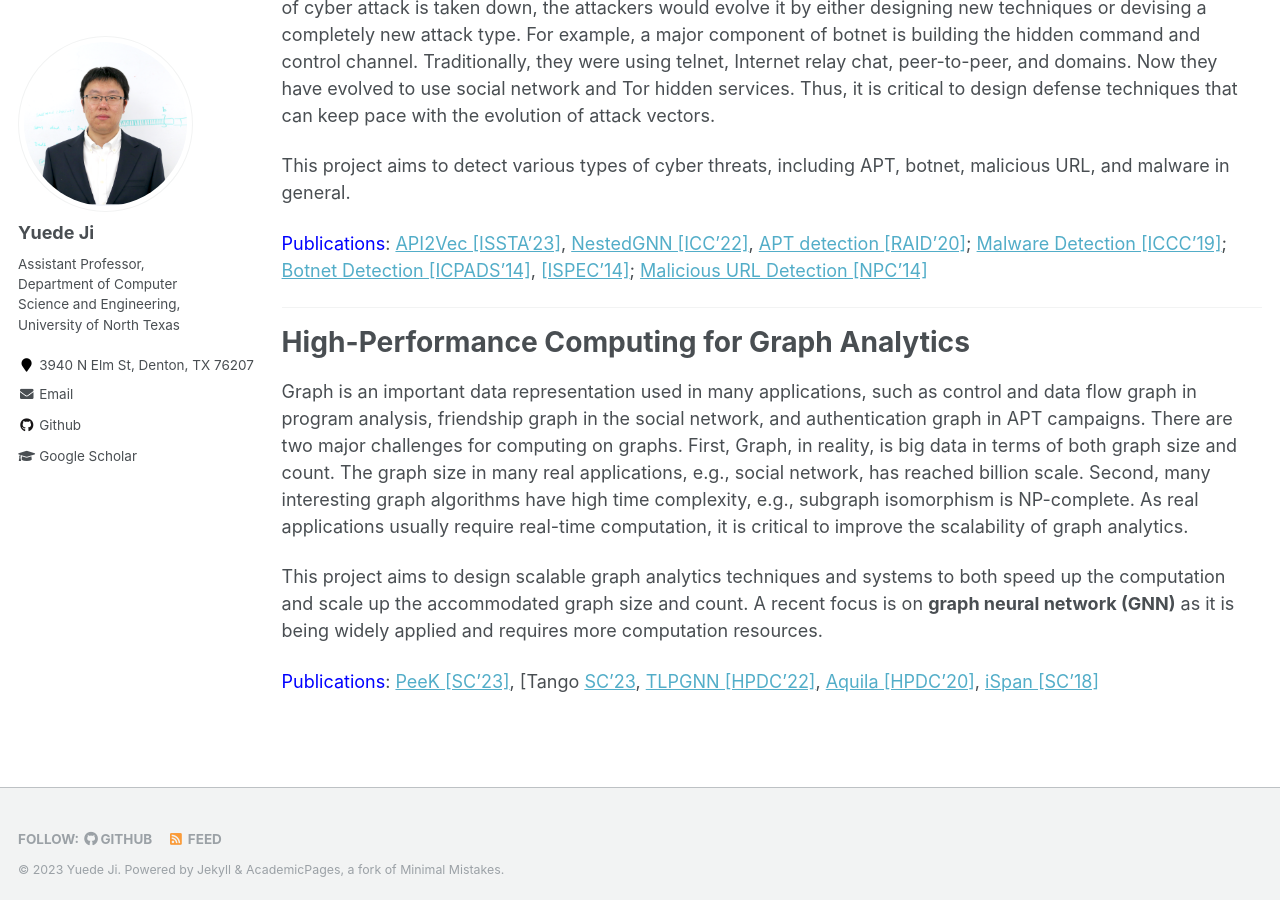
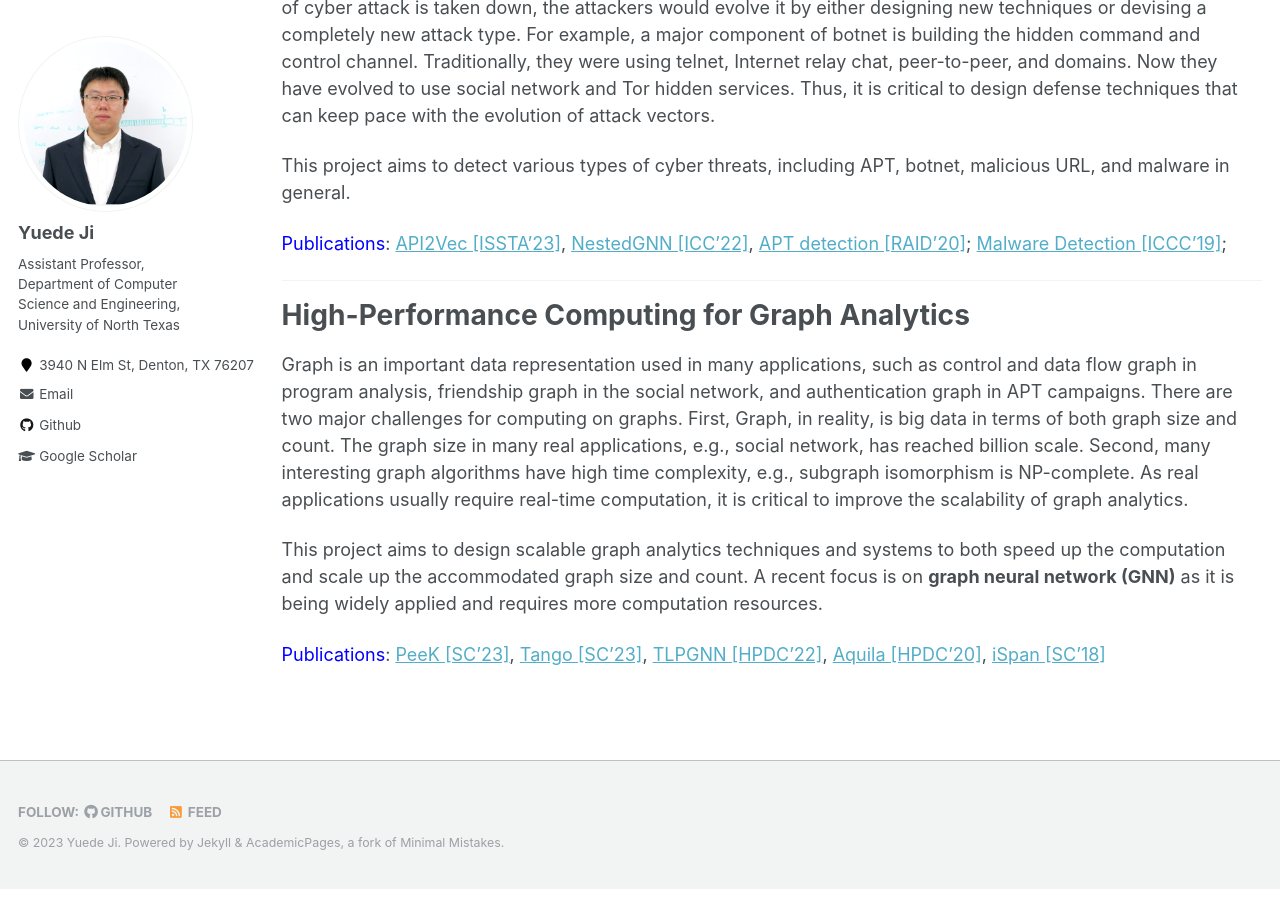
Before and after one commit to yuede/yuede.github.io, a Jekyll site: the page built from _pages/projects.md, in a window 1280 px wide and 900 px high, scrolled down 706 px. Built offline with Jekyll 4.4.1, drawn with Linux system fonts in a browser that asks for light colours.

Commit message:
update projects

```diff
--- a/_pages/projects.md
+++ b/_pages/projects.md
@@ -25,7 +25,7 @@ What makes cyber attack a relentless challenging problem is its continuing and e
 
 This project aims to detect various types of cyber threats, including APT, botnet, malicious URL, and malware in general.
 
-<span style="color:blue">Publications</span>: [API2Vec [ISSTA'23]](.), [NestedGNN [ICC'22]](.), [APT detection [RAID'20]](../files/20_RAID_lateral_movement.pdf); [Malware Detection [ICCC'19]](../files/19_ICCC_malware_adversary.pdf); [Botnet Detection [ICPADS'14]](../files/14_ICPADS_social_botnet.pdf), [[ISPEC'14]](../files/14_ISPEC_multiprocess_botnet.pdf); [Malicious URL Detection [NPC'14]](../files/14_NPC_malicious_url.pdf)
+<span style="color:blue">Publications</span>: [API2Vec [ISSTA'23]](.), [NestedGNN [ICC'22]](.), [APT detection [RAID'20]](../files/20_RAID_lateral_movement.pdf); [Malware Detection [ICCC'19]](../files/19_ICCC_malware_adversary.pdf);
 
 ---------------------------------
 
@@ -36,4 +36,4 @@ Graph is an important data representation used in many applications, such as con
 
 This project aims to design scalable graph analytics techniques and systems to both speed up the computation and scale up the accommodated graph size and count. A recent focus is on <strong> graph neural network (GNN)</strong> as it is being widely applied and requires more computation resources.
 
-<span style="color:blue">Publications</span>: [PeeK [SC'23]](.), [Tango [SC'23](.), [TLPGNN [HPDC'22]](../files/22_hpdc_TLPGNN.pdf), [Aquila [HPDC'20]](../files/20_HPDC_Aquila.pdf), [iSpan [SC'18]](../files/18_SC_iSpan.pdf)
+<span style="color:blue">Publications</span>: [PeeK [SC'23]](.), [Tango [SC'23]](.), [TLPGNN [HPDC'22]](../files/22_hpdc_TLPGNN.pdf), [Aquila [HPDC'20]](../files/20_HPDC_Aquila.pdf), [iSpan [SC'18]](../files/18_SC_iSpan.pdf)
```
